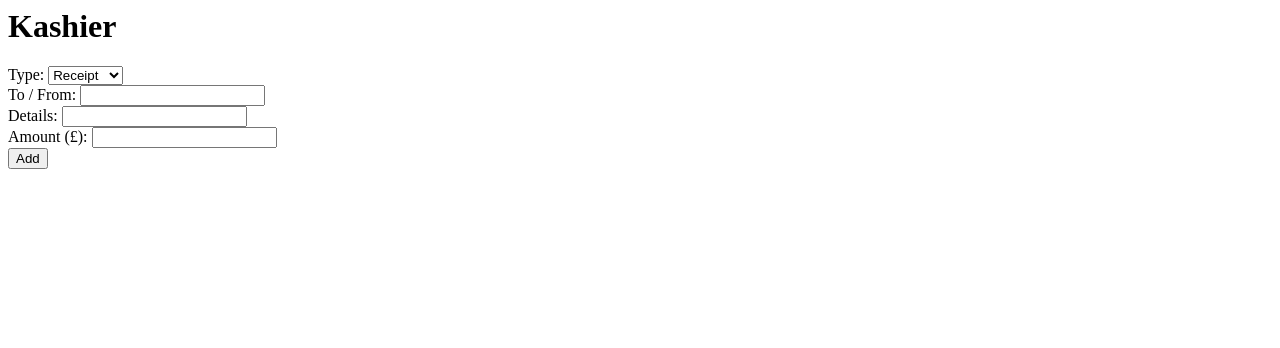
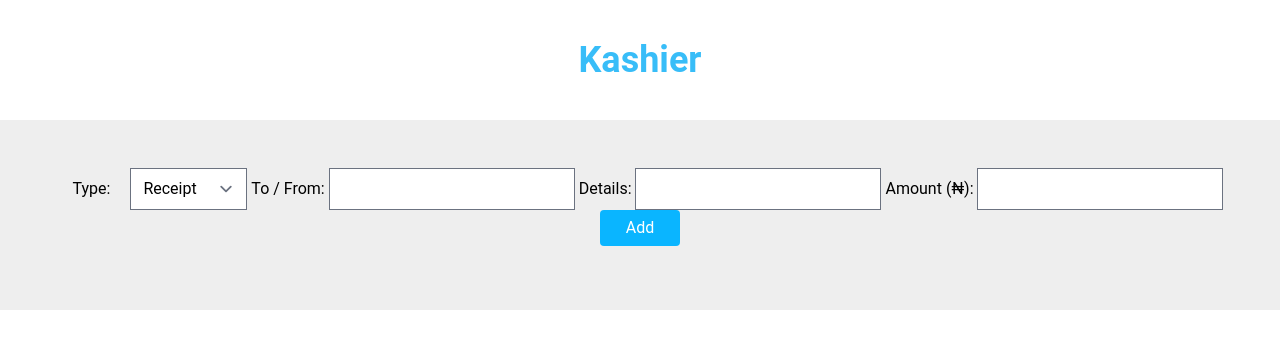
Before and after one commit to Ollarr/Kashier, a plain HTML site: page index.html in a window 1280 px wide. Drawn offline with nearby package versions, Linux system fonts and the light colour scheme.

Commit message:
added styles to the form

```diff
--- a/index.html
+++ b/index.html
@@ -1,22 +1,30 @@
-<html lang="en">
+ <html lang="en">
   <head>
     <meta charset="UTF-8" />
     <meta name="viewport" content="width=device-width, initial-scale=1.0" />
-    <title>TypeScript Tutorial</title>
+    <title>Kashier</title>
+    <script src="https://cdn.tailwindcss.com?plugins=forms,typography,aspect-ratio,line-clamp"></script>
     <link rel="stylesheet" href="styles.css" />
+    <style type="text/tailwindcss">
+      @layer utilities {
+        .content-auto {
+          content-visibility: auto;
+        }
+      }
+    </style>
   </head>
-  <body>
-    <div class="wrapper">
-      <h1>Kashier</h1>
+  <body class="m-0">
+    <div class="wrapper max-w-5xl m-auto text-center">
+      <h1 class="text-4xl my-10 text-sky-400 font-bold">Kashier</h1>
 
       <!-- output list -->
-      <ul class="item-list"></ul>
+      <ul class="item-list p-0 list-none"></ul>
     </div>
 
-    <footer>
-      <form class="new-item-form">
+    <footer class="bg-[#eee] p-12">
+      <form class="new-item-form text-center ">
         <div class="field">
-          <label>Type:</label>
+          <label class="mx-4 my-2.5">Type:</label>
           <select id="type">
             <option value="receipt">Receipt</option>
             <option value="payment">Payment</option>
@@ -24,17 +32,17 @@
         </div>
         <div class="field">
           <label>To / From:</label>
-          <input type="text" id="tofrom" />
+          <input type="text" id="tofrom"  />
         </div>
         <div class="field">
           <label>Details:</label>
           <input type="text" id="details" />
         </div>
         <div class="field">
-          <label>Amount (£):</label>
+          <label>Amount (₦):</label>
           <input type="number" id="amount" />
         </div>
-        <button>Add</button>
+        <button class="add-btn">Add</button>
       </form>
 
       <a href="https://ollarr.github.io/Dev-Ollar/"></a>
--- a/styles.css
+++ b/styles.css
@@ -0,0 +1,76 @@
+body {
+  margin: 0;
+  font-family: Roboto;
+}
+/* .wrapper {
+  max-width: 960px;
+  margin: 0 auto;
+}
+h1 {
+  margin: 40px auto;
+  color: #ff0aa7;
+  text-align: center;
+}
+ul {
+  padding: 0;
+  list-style-type: none;
+}
+li {
+  padding: 6px 10px;
+  border: 1px solid #eee;
+  margin: 10px auto;
+}
+li h4 {
+  color: #ff0aa7;
+  margin: 0;
+  text-transform: capitalize;
+}
+li p {
+  color: #333;
+  margin: 8px 0 0;
+}
+footer {
+  background: #eee;
+  padding: 60px;
+  margin-top: 60px;
+}
+form {
+  max-width: 960px;
+  margin: 0 auto;
+  text-align: center;
+}
+label {
+  display: block;
+  font-weight: bold;
+  font-size: 0.8em;
+  color: #333;
+  margin: 16px 0 6px;
+}
+input,
+select {
+  padding: 6px;
+  border: 1px solid #e1e1e1;
+  border-radius: 4px;
+}
+
+
+footer a {
+  text-align: center;
+  display: block;
+  color: #999;
+  margin-top: 40px;
+  font-size: 0.7em;
+} */
+
+.field {
+  display: inline-block;
+  /* margin: 0 10px; */
+}
+.add-btn {
+  color: white;
+  border: 0;
+  background: #0ab5ff;
+  padding: 6px;
+  min-width: 80px;
+  border-radius: 4px;
+}
```
